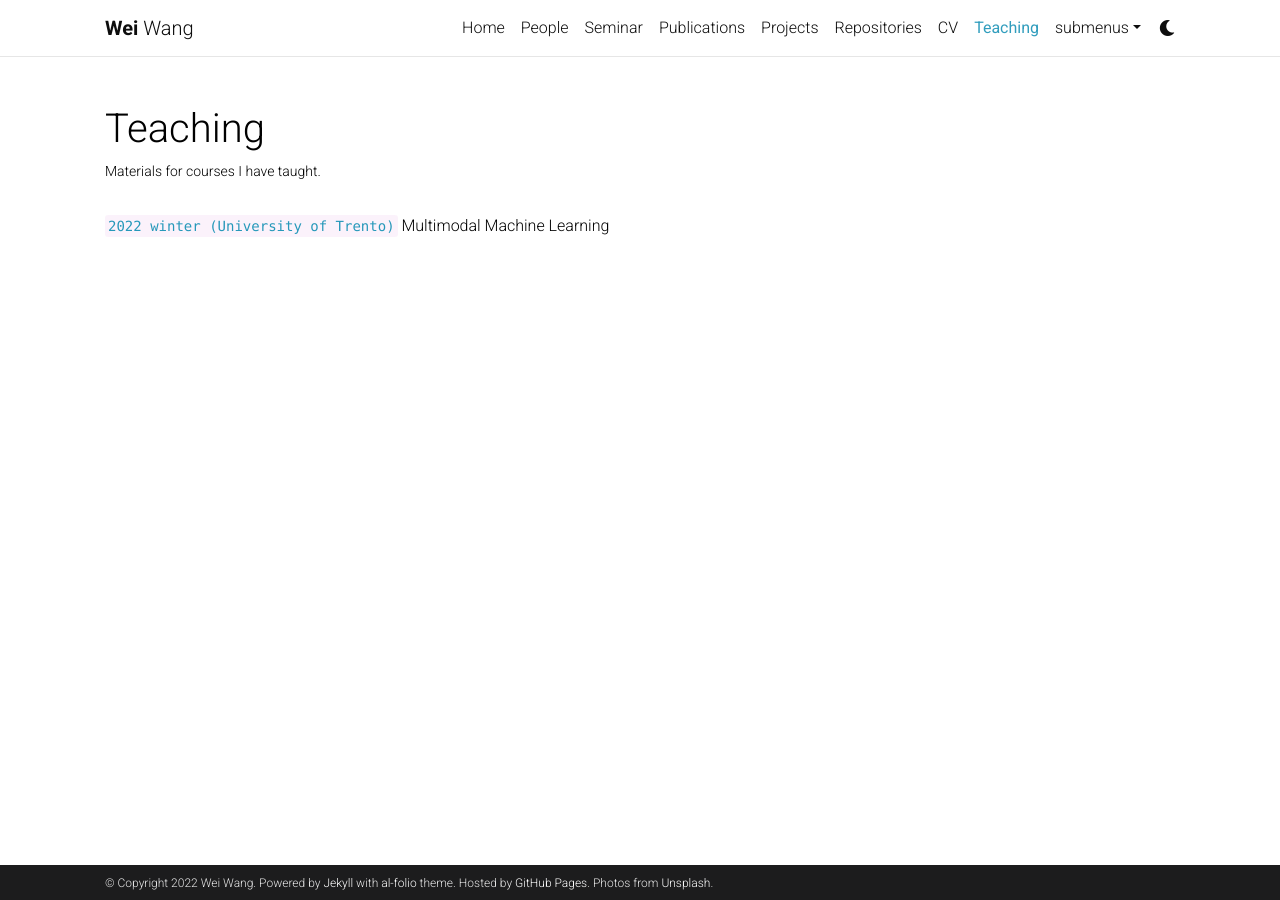
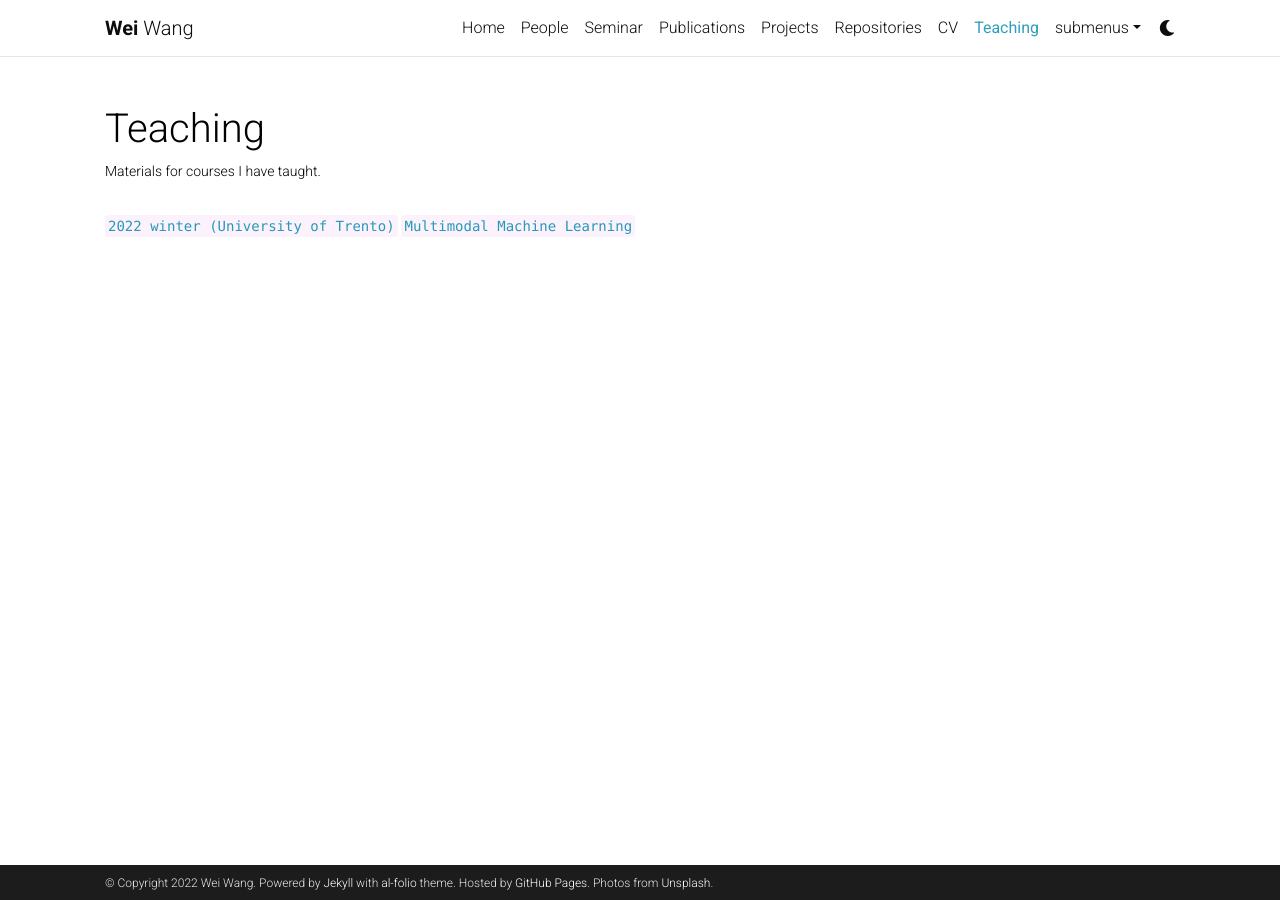
Before and after one commit to WeiWangTrento/WeiWangTrento.github.io, a Jekyll site: the page built from _pages/teaching.md, in a window 1280 px wide. Built offline with Jekyll 4.4.1, drawn with Linux system fonts in a browser that asks for light colours; comment, search, counter and statistics services are not loaded; a style sheet for code colours, icons or effects is not loaded.

```diff
--- a/_pages/teaching.md
+++ b/_pages/teaching.md
@@ -7,4 +7,4 @@ nav: true
 nav_order: 5
 ---
 
-`2022 winter (University of Trento)` Multimodal Machine Learning
+`2022 winter (University of Trento)` `Multimodal Machine Learning`
```
